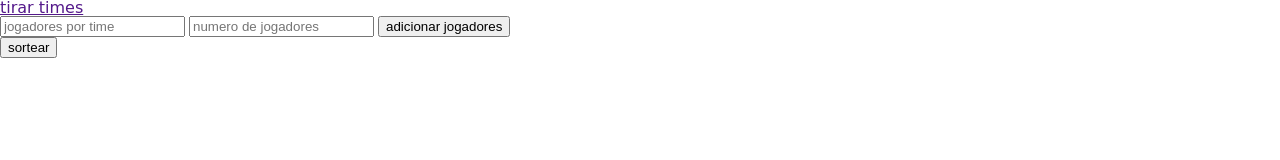
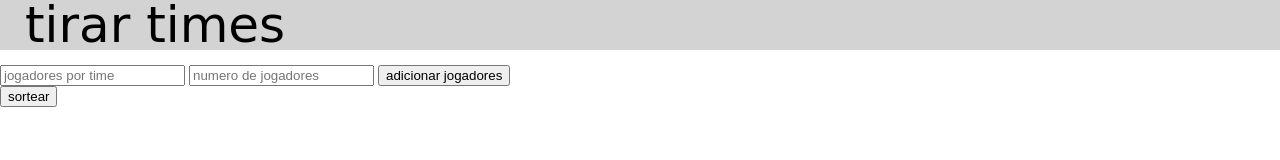
Before and after one commit to julioomoura/tiratime-webapp, a plain HTML site: page index.html in a window 1280 px wide. Drawn offline with Linux system fonts and the light colour scheme; a web font is replaced by a local one.

Commit message:
Arrumando header

```diff
--- a/index.html
+++ b/index.html
@@ -8,7 +8,9 @@
     <title>awesome</title>
 </head>
 <body>
-    <a href=""><h1>tirar times</h1></a>
+    <header>
+        <h1><a href="#">tirar times</a></h1>
+    </header>
 
     <input type="number" id="jogadores-por-time" placeholder="jogadores por time">
     <input type="number" id="numero-de-jogadores" placeholder="numero de jogadores">
--- a/main.js
+++ b/main.js
@@ -20,6 +20,7 @@ botaoAdicionar.onclick = function () {
 
 botaoSortear.onclick = function(){
     sorteadosElement.innerHTML = ''
+    jogadores = []
     elementoJogadores = document.getElementsByClassName('jogador')
     var novosJogadores = Array.from(elementoJogadores)
     novosJogadores.forEach(element => {
@@ -36,7 +37,7 @@ botaoSortear.onclick = function(){
             time.appendChild(texto)
         }
         var texto = document.createTextNode(element)
-        var jogador = document.createElement('h5')
+        var jogador = document.createElement('li')
         sorteadosElement.appendChild(jogador)
         jogador.appendChild(texto)
     });
--- a/style.css
+++ b/style.css
@@ -1,3 +1,16 @@
-h1{
+header{
+    background-color: lightgrey;
+    margin-bottom: 15px;
+}
+
+a{
+    margin-left: 25px;
+    font-size: 50px;
     font-family: 'Saira Stencil One', cursive;
+    color: black;
+    text-decoration: none;
 }
+
+h4{
+    font-size: 25px;
+}
```
